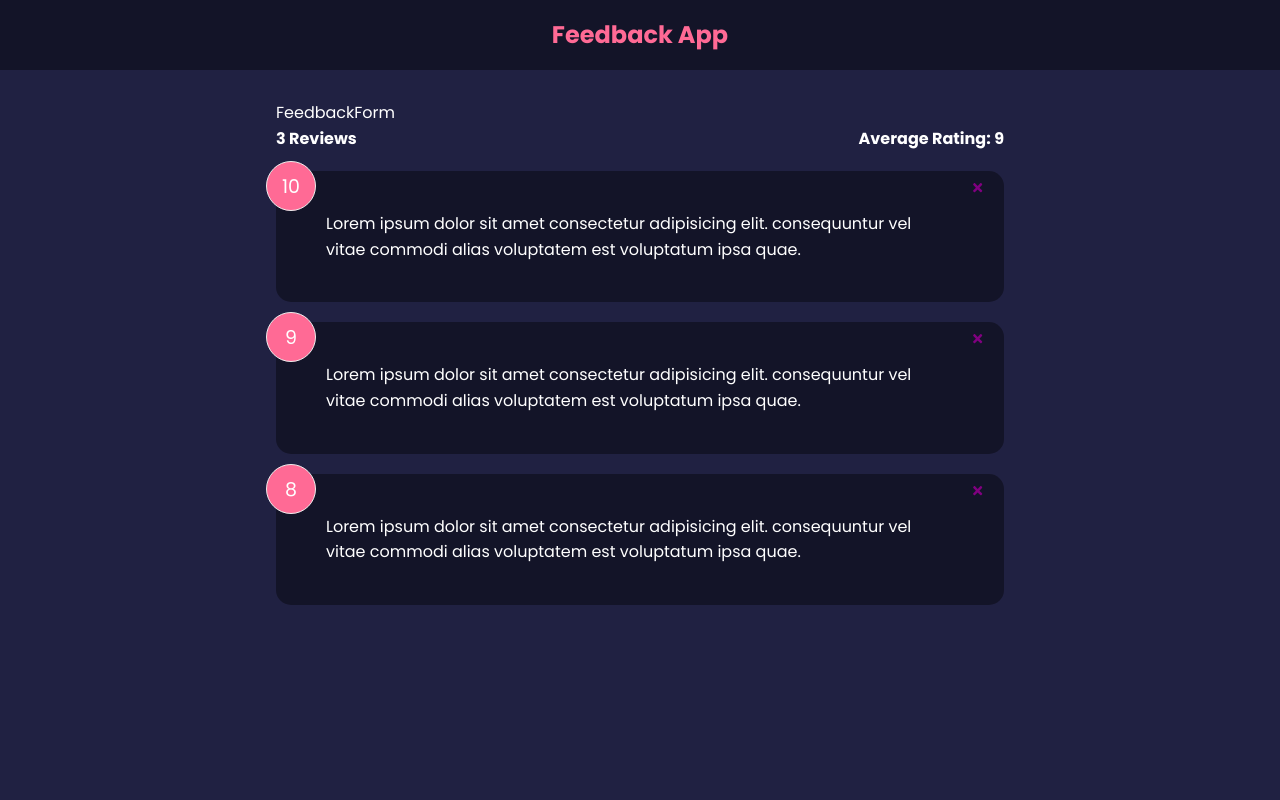
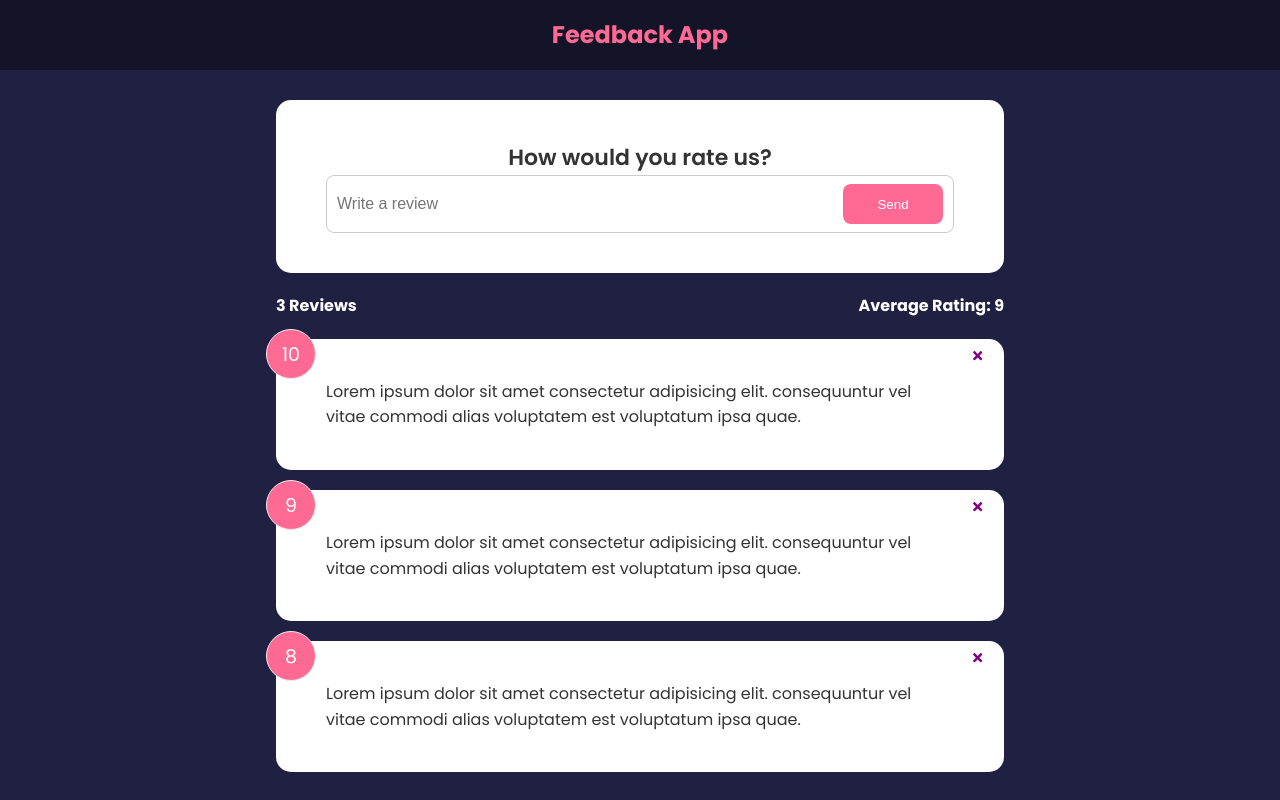
Before and after one commit to johnlundy94/feedback-app, a React (Create React App) app: page / in a window 1280 px wide. Built offline with nearby package versions, Linux system fonts and the light colour scheme; the HTML template or start-up script is replaced by a standard one.

Commit message:
fixed button

```diff
--- a/src/components/FeedbackForm.jsx
+++ b/src/components/FeedbackForm.jsx
@@ -1,5 +1,32 @@
+import { useState } from "react";
+import Card from "./shared/Card";
+import Button from "./shared/Button";
+
 function FeedbackForm() {
-  return <div>FeedbackForm</div>;
+  const [text, setText] = useState("");
+
+  const handleTextChange = (e) => {
+    setText(e.target.value);
+  };
+
+  return (
+    <Card>
+      <form>
+        <h2>How would you rate us?</h2>
+        <div className="input-group">
+          <input
+            onChange={handleTextChange}
+            type="text"
+            placeholder="Write a review"
+            value={text}
+          />
+          <Button type="submit" version="secondary">
+            Send
+          </Button>
+        </div>
+      </form>
+    </Card>
+  );
 }
 
 export default FeedbackForm;
--- /dev/null
+++ b/src/components/shared/Button.jsx
@@ -0,0 +1,24 @@
+import PropTypes from "prop-types";
+
+function Button({ children, version, type, isDisabled }) {
+  return (
+    <button type={type} disabled={isDisabled} className={`btn btn-${version}`}>
+      {children}
+    </button>
+  );
+}
+
+Button.defaultProps = {
+  version: "primary",
+  type: "button",
+  isDisabled: false,
+};
+
+Button.propTypes = {
+  children: PropTypes.node.isRequired,
+  version: PropTypes.string,
+  type: PropTypes.string,
+  isDisabled: PropTypes.bool,
+};
+
+export default Button;
--- a/src/components/shared/Card.jsx
+++ b/src/components/shared/Card.jsx
@@ -5,7 +5,7 @@
 }
 
 Card.defaultProps = {
-  reverse: true,
+  reverse: false,
 };
 
 Card.PropType = {
```
